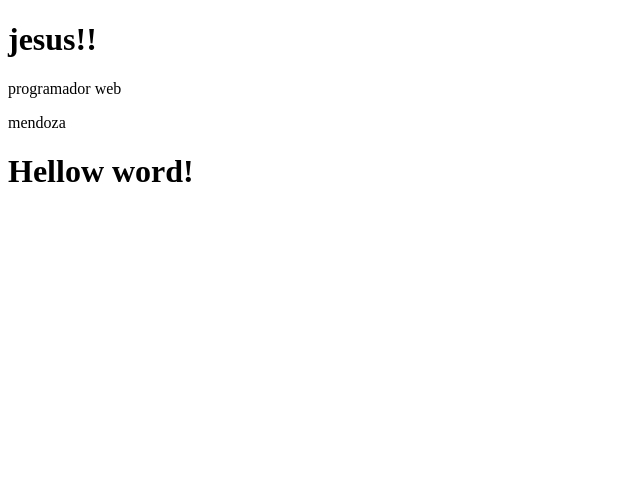
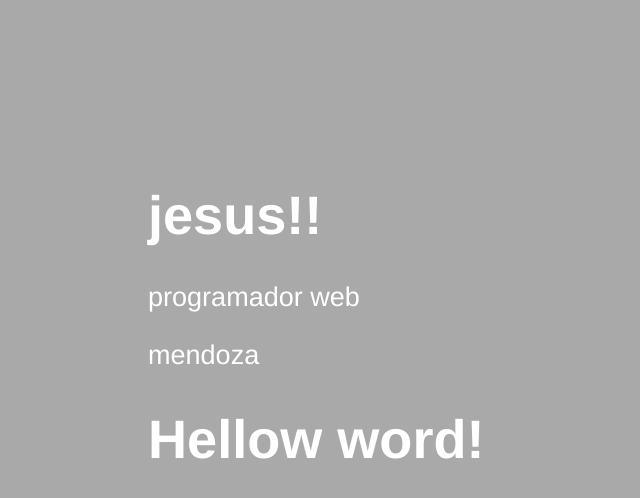
Before and after one commit to SKOTOS99/curso-react, a React (Vite) app in the folder 03-counter-app-vite/: page / in a window 1280 px wide. Shown: the top 498 px of the page, without its empty margins (0-640 px from the left). Built offline with nearby package versions, Linux system fonts and the light colour scheme.

Commit message:
se agrego archivo con estilos css

```diff
--- a/03-counter-app-vite/src/main.jsx
+++ b/03-counter-app-vite/src/main.jsx
@@ -2,6 +2,7 @@
 import ReactDOM from 'react-dom/client';
 import {FirstApp} from "./FirstApp.jsx";
 import {HellowWord} from "./HellowWord.jsx";
+import './styles.css';
 
 
 ReactDOM.createRoot(document.getElementById('root'))
--- /dev/null
+++ b/03-counter-app-vite/src/styles.css
@@ -0,0 +1,11 @@
+
+
+html, body {
+    background-color: darkgray;
+    color: white;
+    font-family: helvetica, arial, sans-serif;
+    font-size: 1.3rem;
+    padding: 70px;
+
+;
+}
```
